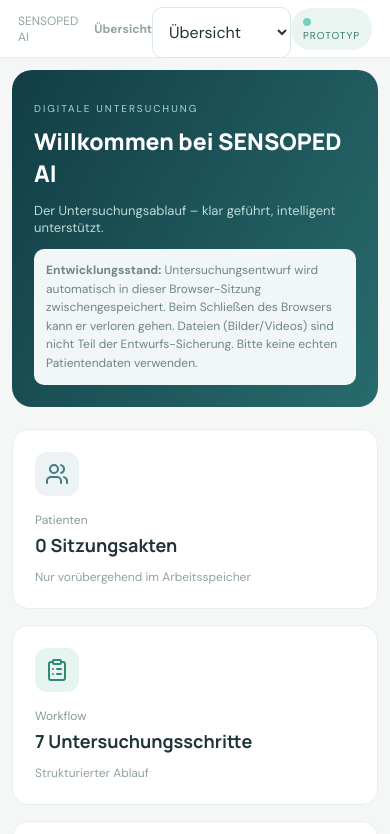
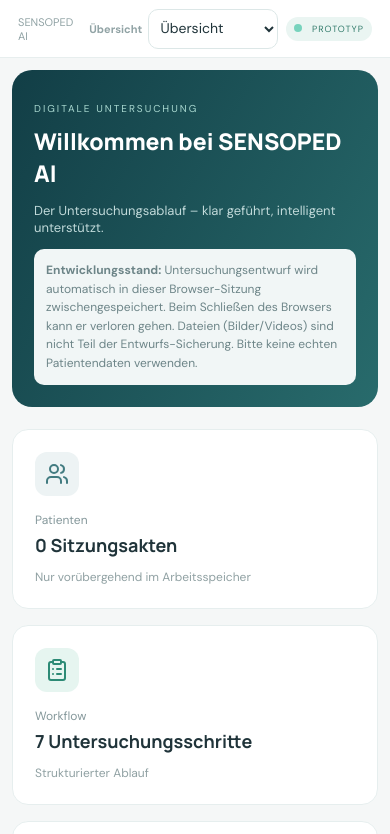
Before and after one commit to RainerRauch/sensoped-ai, a React (Vite) app: page / in a window 390 px wide. Shown: the top 834 px of the page. Built offline with nearby package versions, Linux system fonts and the light colour scheme.

Commit message:
Style compact mobile navigation selector

```diff
--- a/src/style.css
+++ b/src/style.css
@@ -38,3 +38,7 @@ button{white-space:normal;overflow-wrap:anywhere}
   .primary,.secondary{max-width:100%;white-space:normal;text-align:center}
   .steps{max-width:100%}
 }
+
+/* Compact accessible navigation for phone layouts */
+.mobileNav{display:none}
+@media(max-width:650px){header{gap:8px}.mobileNav{display:block;width:auto;max-width:48%;min-width:120px;margin:0;padding:8px;font-size:14px;min-height:40px}.crumb{font-size:11px;flex:1;min-width:0}.headerpill{white-space:nowrap;font-size:9px;padding:6px 8px}}
```
